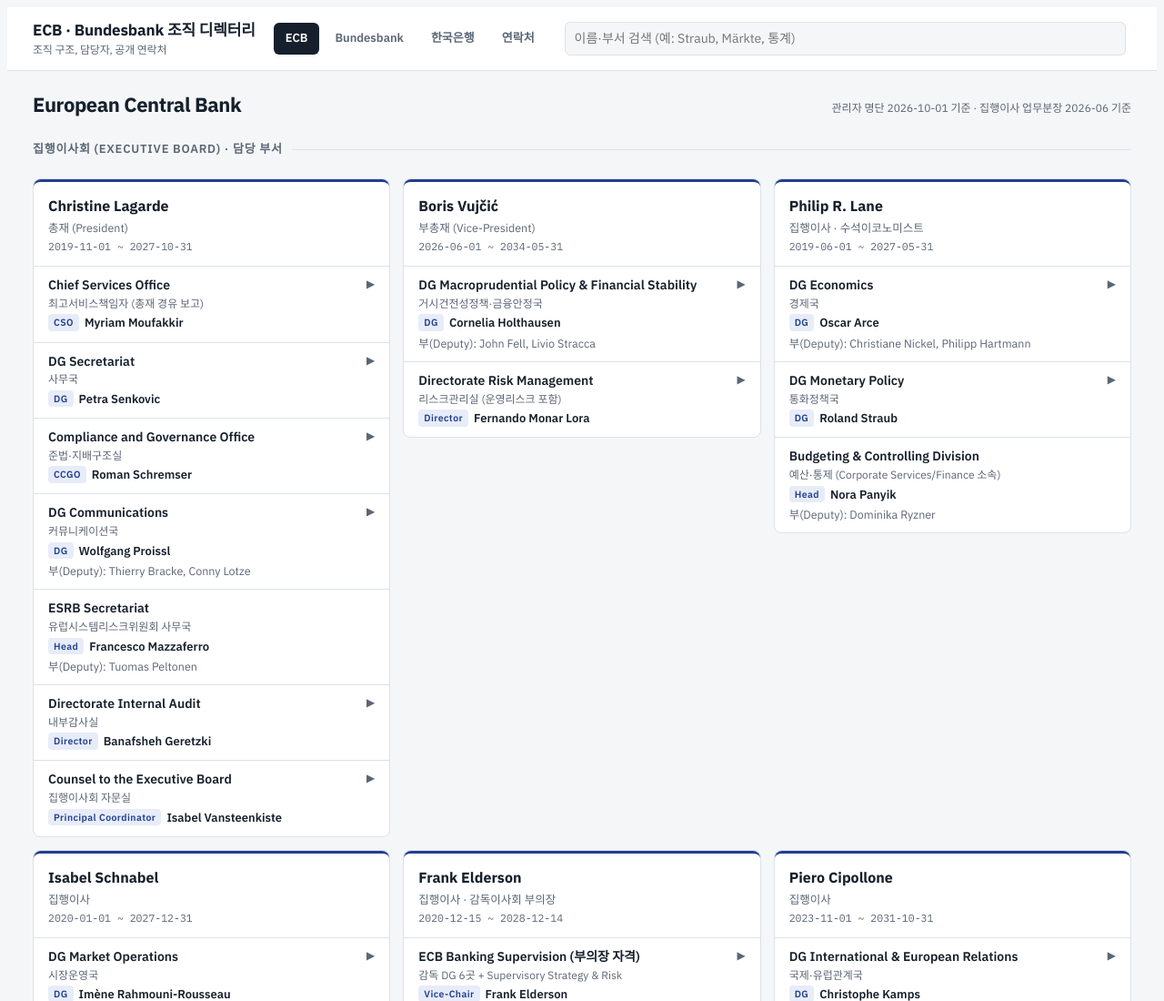
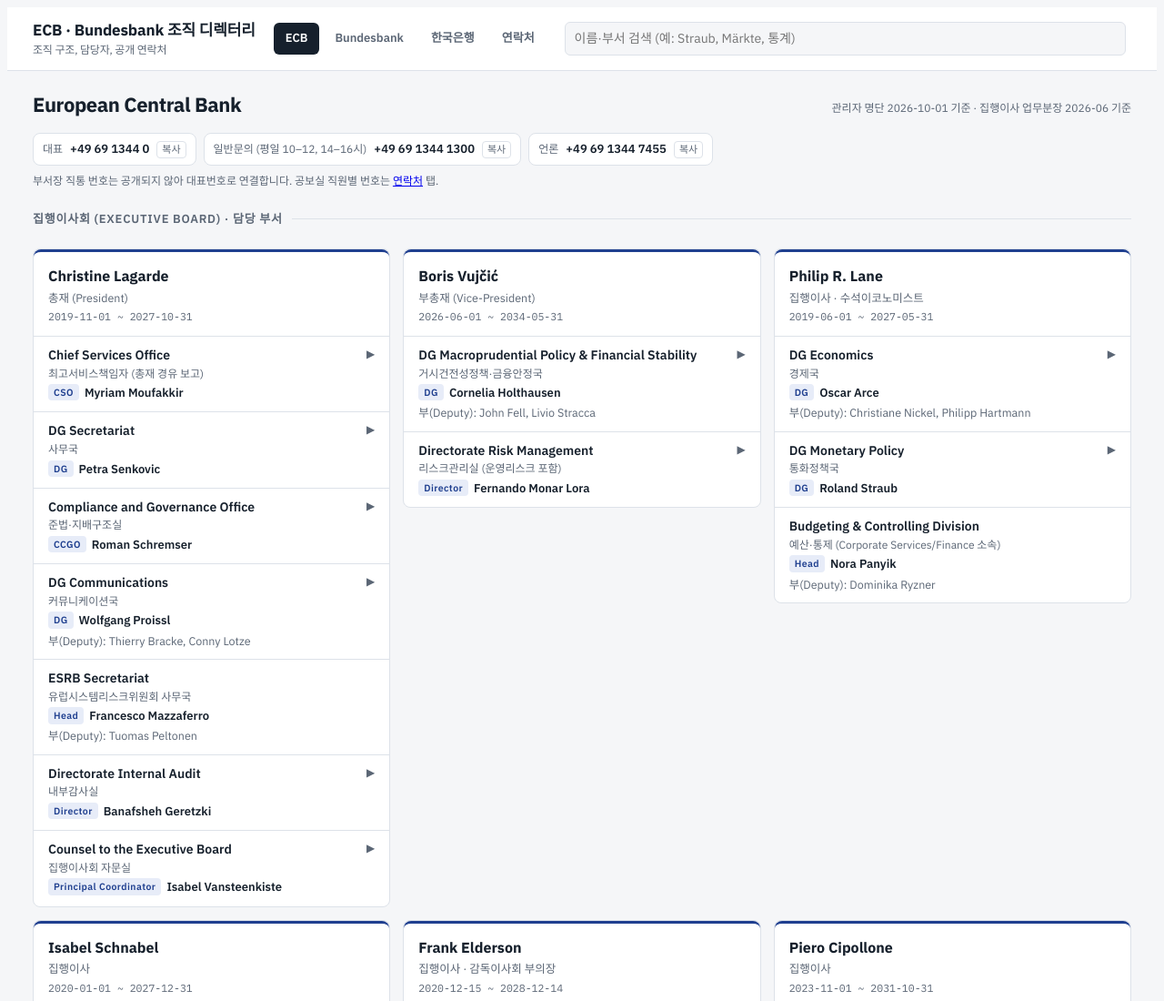
Before and after one commit to tskang89/ecb-bundesbank-directory, a plain HTML site: page index.html in a window 1280 px wide. Shown: the top 1100 px of the page at 91% size. Drawn offline with Linux system fonts and the light colour scheme; a web font is replaced by a local one.

Commit message:
ECB·Bundesbank 탭 맨 위에 대표·언론 전화 표시 (휴대폰에서 바로 걸기)
Co-Authored-By: Claude Opus 5.5 <noreply@anthropic.com>

```diff
--- a/index.html
+++ b/index.html
@@ -101,6 +101,13 @@ mark{background:var(--mark);color:inherit;border-radius:2px}
 .count{font-size:12px;color:var(--muted);white-space:nowrap}
 footer .wrap{padding-block:16px 32px;font-size:12px;color:var(--muted);border-top:1px solid var(--line)}
 .mtitle{display:none}
+.quick{display:flex;flex-wrap:wrap;gap:8px;margin-top:-8px}
+.qi{display:flex;align-items:center;gap:8px;background:var(--surface);border:1px solid var(--line);border-radius:8px;padding:7px 10px;font-size:13px;min-width:0}
+.qi .ql{color:var(--muted);font-size:12px;white-space:nowrap}
+.qi a{color:var(--ink);font-weight:600;text-decoration:none;font-variant-numeric:tabular-nums;white-space:nowrap}
+.qi a:hover{text-decoration:underline}
+.qi .copy{margin-left:0;flex-shrink:0}
+.qnote{flex-basis:100%;font-size:12px;color:var(--muted)}
 @media (max-width:460px){.board{grid-template-columns:1fr}.cards2{grid-template-columns:1fr}}
 /* Phone: title scrolls away, only tabs + search stay pinned; tables become stacked cards */
 @media (max-width:700px){
@@ -118,6 +125,10 @@ footer .wrap{padding-block:16px 32px;font-size:12px;color:var(--muted);border-to
   .ubody{padding:0 14px 12px}
   .subs td:first-child{width:50%}
   .copy{font-size:12px;padding:3px 8px;margin-left:8px;min-height:28px}
+  .quick{display:grid;grid-template-columns:1fr;gap:6px}
+  .qi{justify-content:space-between;padding:10px 12px}
+  .qi .ql{flex:1;min-width:0;white-space:normal}
+  .qi a{font-size:15px;padding-block:4px}
   .tbl-wrap{overflow:visible;background:transparent;border:0;border-radius:0}
   table.ct{min-width:0;display:block}
   .ct thead{display:none}
@@ -160,6 +171,7 @@ footer .wrap{padding-block:16px 32px;font-size:12px;color:var(--muted);border-to
     <h2>European Central Bank</h2>
     <span class="asof">관리자 명단 2026-10-01 기준 · 집행이사 업무분장 2026-06 기준</span>
   </div>
+  <div class="quick" id="ecb-quick" aria-label="ECB 대표 전화"></div>
   <h3 class="band">집행이사회 (Executive Board) · 담당 부서</h3>
   <div class="board" id="ecb-board"></div>
   <h3 class="band">은행감독 (ECB Banking Supervision / SSM)</h3>
@@ -172,6 +184,7 @@ footer .wrap{padding-block:16px 32px;font-size:12px;color:var(--muted);border-to
     <h2>Deutsche Bundesbank</h2>
     <span class="asof">이사회 담당분야 2026-11 기준 · 부서장 2026-08-01 조직도 기준</span>
   </div>
+  <div class="quick" id="bbk-quick" aria-label="Bundesbank 대표 전화"></div>
   <div class="callout"><span><b>이사 교체</b> Burkhard Balz 이사(제3국) 후임으로 Dr. Philipp Nimmermann이 2026년 11월 취임. 2026-08-01 조직도에는 아직 Balz로 표기되어 있음.</span></div>
   <h3 class="band">이사회 (Vorstand) · 담당 중앙부서</h3>
   <div class="board" id="bbk-board"></div>
@@ -661,6 +674,16 @@ document.getElementById("ecb-board").innerHTML = boardHTML(ECB_BOARD);
 document.getElementById("ecb-ssm").innerHTML = boardHTML(ECB_SSM);
 document.getElementById("ssm-board").textContent = ECB_SSM_BOARD;
 document.getElementById("bbk-board").innerHTML = boardHTML(BBK_BOARD);
+// quick phone strip at the top of each institution tab; tel: links so phones can dial directly
+const QUICK = {
+ "ecb-quick":[["대표","+49 69 1344 0"],["일반문의 (평일 10–12, 14–16시)","+49 69 1344 1300"],["언론","+49 69 1344 7455"]],
+ "bbk-quick":[["대표","069 9566-0"],["공보·홍보 (평일 8–16시)","069 9566-33512"],["언론","presse@bundesbank.de"]]
+};
+const telHref = v => "tel:" + (v.startsWith("0") ? "+49" + v.slice(1) : v).replace(/[^\d+]/g,"");
+Object.entries(QUICK).forEach(([id, rows]) => {
+  document.getElementById(id).innerHTML = rows.map(([k,v]) => `<span class="qi"><span class="ql">${esc(k)}</span><a href="${v.includes("@")?"mailto:"+esc(v):telHref(v)}">${esc(v)}</a>${copyBtn(v)}</span>`).join("")
+   + `<span class="qnote">부서장 직통 번호는 공개되지 않아 대표번호로 연결합니다. 공보실 직원별 번호는 <a href="#contacts">연락처</a> 탭.</span>`;
+});
 document.querySelector("#hv tbody").innerHTML = HV.map(r => `<tr><td><b>${esc(r[0])}</b></td><td>${esc(r[1])}</td><td class="mono">${esc(r[2])}</td><td>${esc(r[3])}</td><td>${esc(r[4])}</td></tr>`).join("");
 const boxHTML = g => `<div class="box${g.hl?" hl":""}"><h4>${esc(g.t)}</h4><dl>${g.rows.map(([k,v])=>`<dt>${esc(k)}</dt><dd>${esc(v)}${/@|^[+0]\d/.test(v)?copyBtn(v.replace(/\s*\(.*\)$/,"")):""}</dd>`).join("")}</dl></div>`;
 document.getElementById("bok-eu").innerHTML = BOK_EU.map(boxHTML).join("");
```
